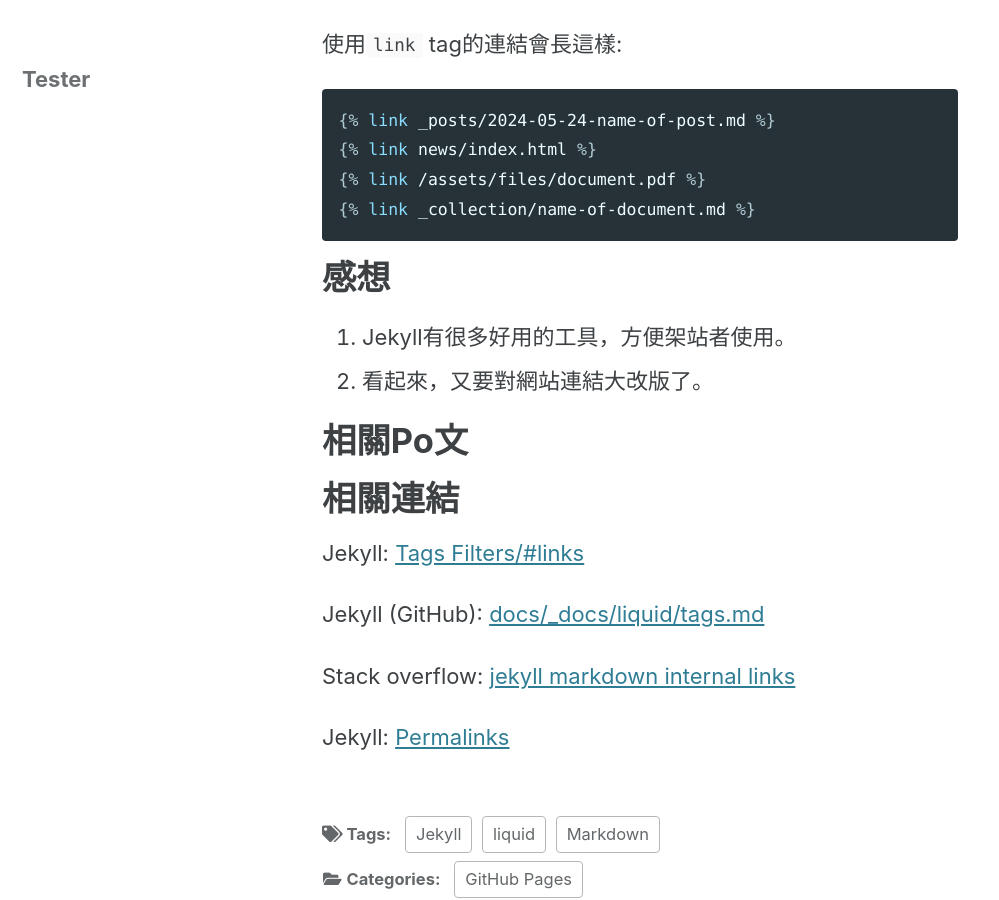
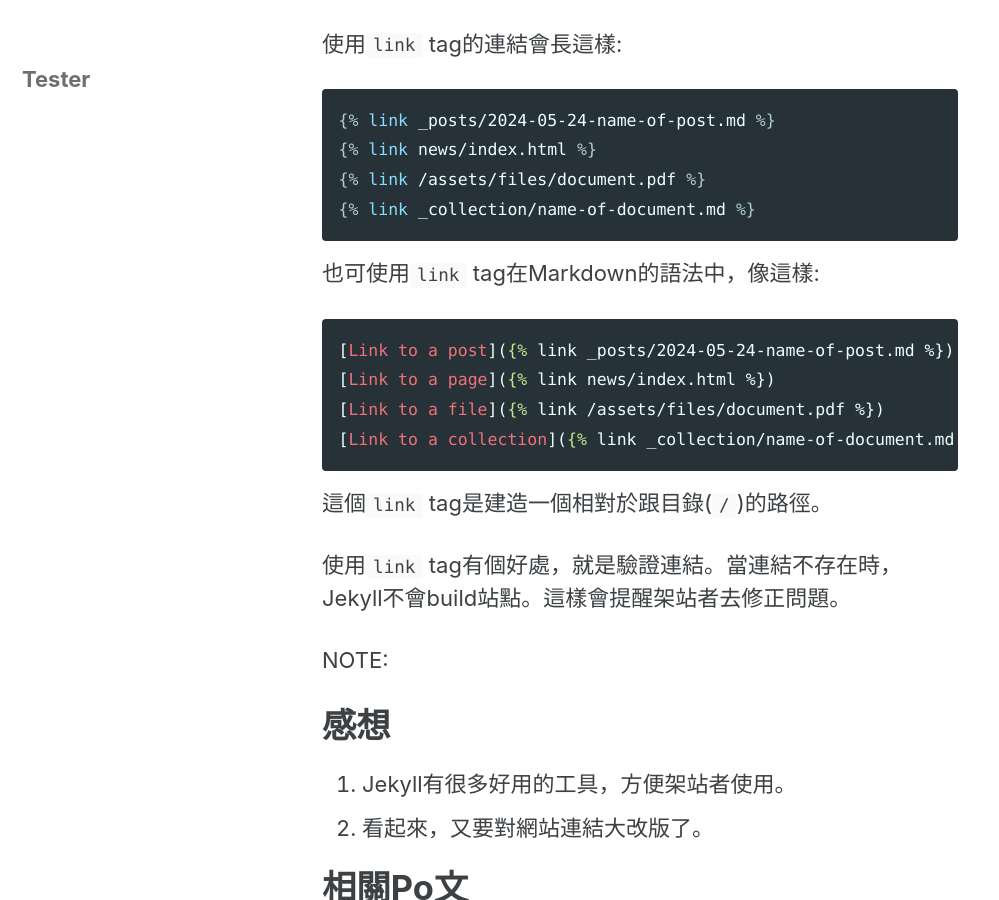
Before and after one commit to HsienChing/GitHubPageTest, a Jekyll site: the page built from _posts/2024-05-23-Test-Post-03.md, in a window 1280 px wide and 900 px high, scrolled down 656 px. Shown: the whole window, without its empty margins (0-999 px from the left). Built offline with Jekyll 4.4.1, drawn with Linux system fonts in a browser that asks for light colours; cached includes are drawn as plain includes.

Commit message:
Update post

````diff
--- a/_posts/2024-05-23-Test-Post-03.md
+++ b/_posts/2024-05-23-Test-Post-03.md
@@ -17,7 +17,6 @@
 
 可使用`link` tag來產生permalink URL。這樣有一個好處，如果permalink style改變了，那這個`link` tag仍然有效，讓網頁仍然可以連到。
 
-
 使用`link` tag的連結會長這樣:
 
 {% raw %}
@@ -28,6 +27,26 @@
 {% link _collection/name-of-document.md %}
 ```
 {% endraw %}
+
+也可使用`link` tag在Markdown的語法中，像這樣:
+
+{% raw %}
+```markdown
+[Link to a post]({% link _posts/2024-05-24-name-of-post.md %})
+[Link to a page]({% link news/index.html %})
+[Link to a file]({% link /assets/files/document.pdf %})
+[Link to a collection]({% link _collection/name-of-document.md %})
+```
+{% endraw %}
+
+這個`link` tag是建造一個相對於跟目錄(`/`)的路徑。
+
+使用`link` tag有個好處，就是驗證連結。當連結不存在時，Jekyll不會build站點。這樣會提醒架站者去修正問題。
+
+NOTE:
+
+
+
 
 # 感想
 
@@ -47,8 +66,9 @@
 # 相關連結
 
 Jekyll: [Tags Filters/#links](https://jekyllrb.com/docs/liquid/tags/#links)
-
+<!--
 Jekyll (GitHub): [docs/_docs/liquid/tags.md](https://github.com/jekyll/jekyll/blob/master/docs/_docs/liquid/tags.md)
+-->
 
 Stack overflow: [jekyll markdown internal links](https://stackoverflow.com/questions/4629675/jekyll-markdown-internal-links)
 
````
